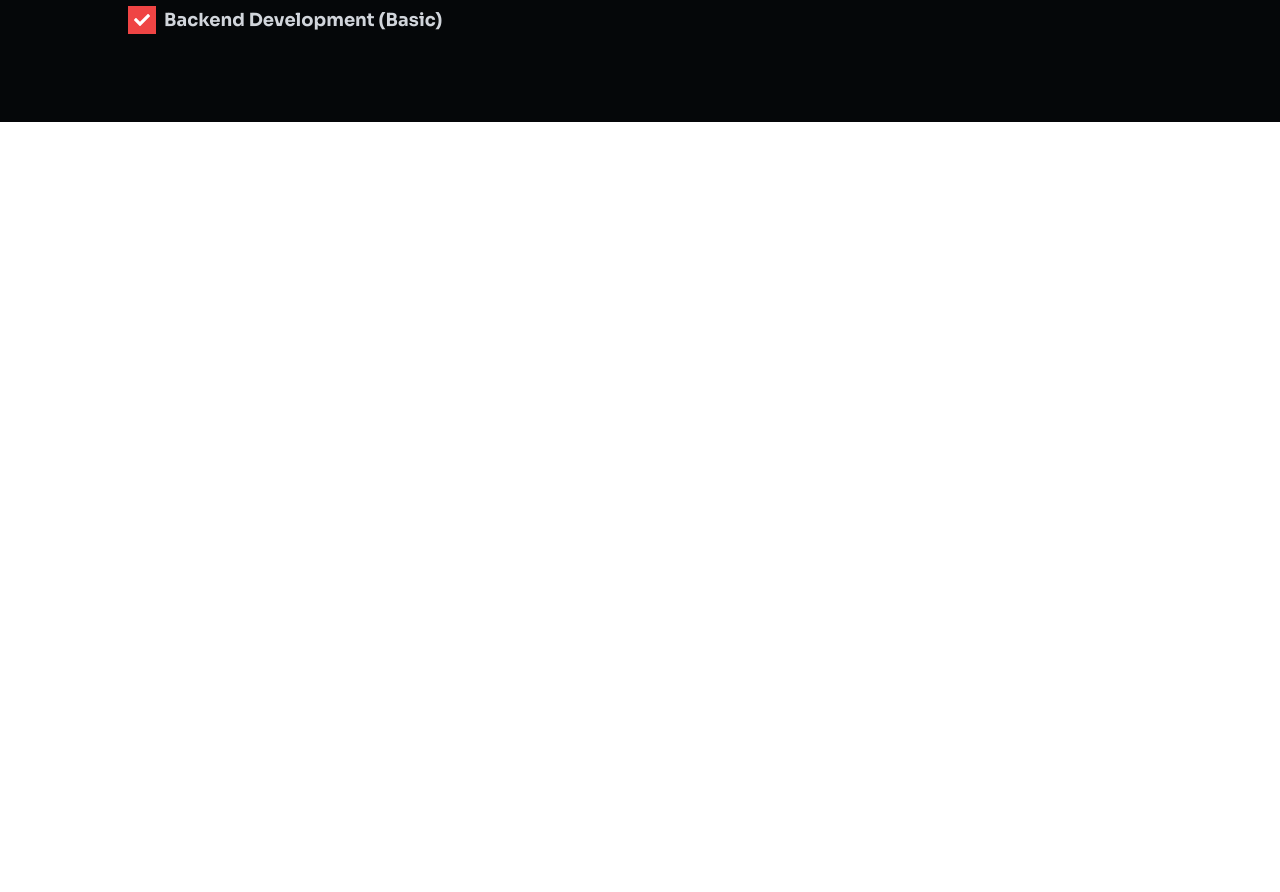
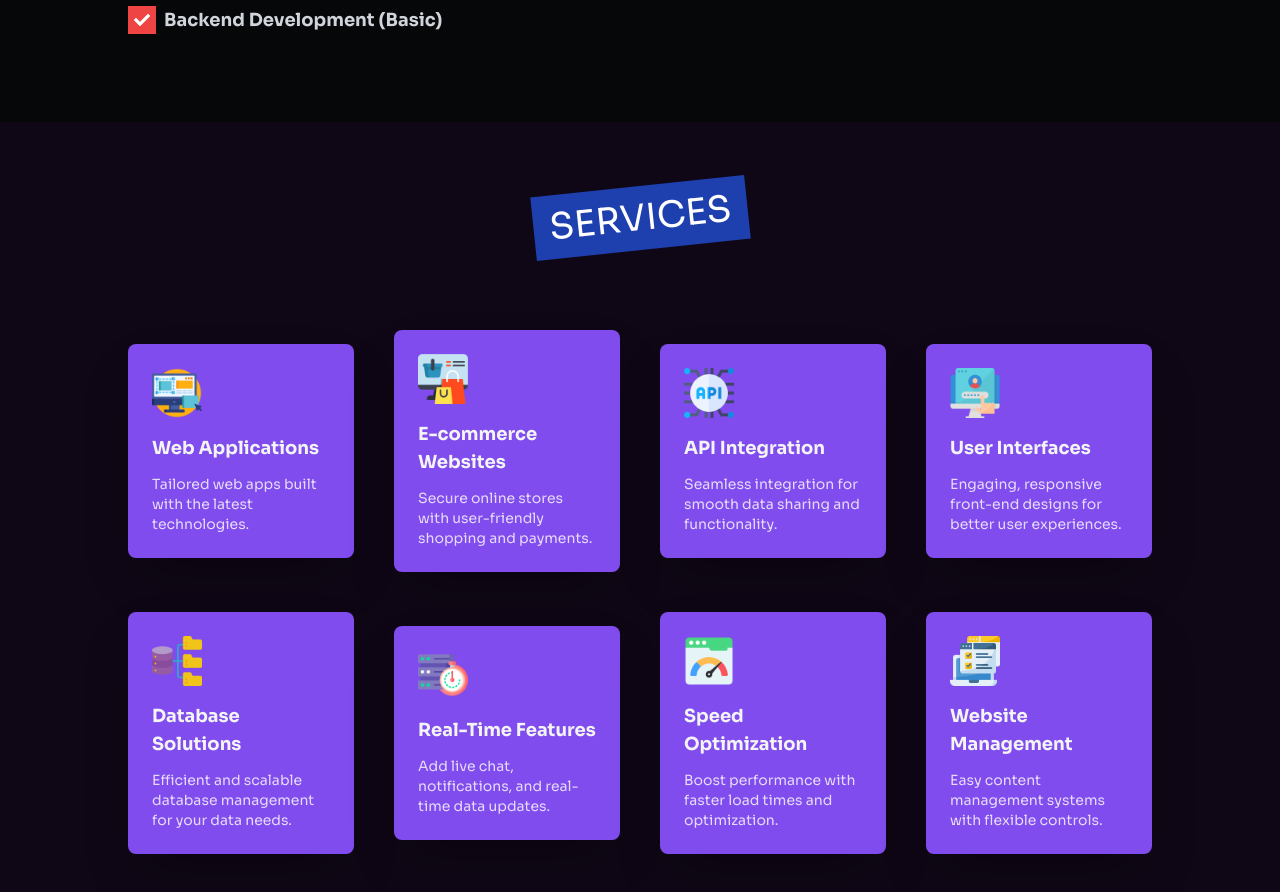
Before and after one commit to akashmuhammadabrrar/My-nextTs-portfolio, a Next.js app: page / in a window 1280 px wide. Shown: the part 1422-2314 px from the top of the page. Before the commit the page ends 1544 px from the top, so only its background shows below. Built offline with nearby package versions, Linux system fonts and the light colour scheme.

Commit message:
this commit for the services section complete successfully

```diff
--- a/components/Helper/Home/Home.tsx
+++ b/components/Helper/Home/Home.tsx
@@ -1,12 +1,14 @@
 import React from "react";
 import Hero from "./Hero/Hero";
 import About from "./About/About";
+import Services from "./Services/Services";
 
 const Home = () => {
   return (
     <div className="overflow-hidden">
       <Hero></Hero>
       <About></About>
+      <Services></Services>
     </div>
   );
 };
--- /dev/null
+++ b/components/Helper/Home/Services/ServiceCard.tsx
@@ -0,0 +1,29 @@
+"use client";
+
+import Image from "next/image";
+import React from "react";
+import Tilt from "react-parallax-tilt";
+
+// define the props type
+type Props = {
+  service: {
+    id: number;
+    title: string;
+    description: string;
+    icon: string;
+  };
+};
+
+const ServiceCard = ({ service }: Props) => {
+  return (
+    <Tilt className="shadow-2xl p-6 rounded-lg bg-[#814ced]">
+      <Image src={service.icon} width={50} height={50} alt="icon" />
+      <h1 className="mt-4 text-lg font-bold text-gray-100">{service.title}</h1>
+      <p className="mt-3 text-sm text-white text-opacity-80">
+        {service.description}
+      </p>
+    </Tilt>
+  );
+};
+
+export default ServiceCard;
--- /dev/null
+++ b/components/Helper/Home/Services/Services.tsx
@@ -0,0 +1,24 @@
+import React from "react";
+import SectionHeading from "../../SectionHeading";
+import { servicesData } from "@/app/Data/data";
+import ServiceCard from "./ServiceCard";
+
+const Services = () => {
+  return (
+    <div className="pt-16 pb-16 bg-[#0f0715]">
+      <SectionHeading>Services</SectionHeading>
+      <div className="grid grid-cols-1 sm:grid-cols-2 lg:grid-cols-3 xl:grid-cols-4 gap-10 w-[80%] mx-auto items-center mt-20">
+        {servicesData.map((service) => {
+          return (
+            <div key={service.id}>
+              {/* service card */}
+              <ServiceCard service={service}></ServiceCard>
+            </div>
+          );
+        })}
+      </div>
+    </div>
+  );
+};
+
+export default Services;
--- a/package.json
+++ b/package.json
@@ -12,7 +12,8 @@
     "next": "15.1.6",
     "react": "^19.0.0",
     "react-dom": "^19.0.0",
-    "react-icons": "^5.4.0"
+    "react-icons": "^5.4.0",
+    "react-parallax-tilt": "^1.7.279"
   },
   "devDependencies": {
     "@eslint/eslintrc": "^3",
```
Also changed, not shown: 1 other file (tests, documents, lock files or other folders).
